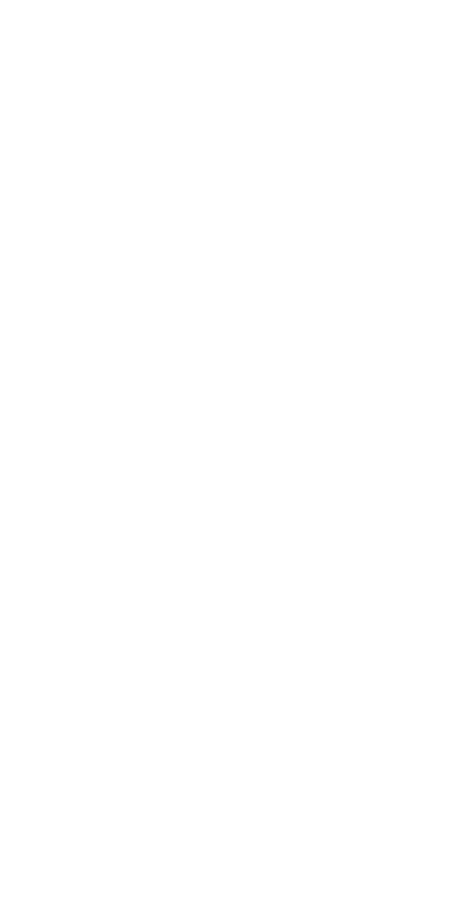
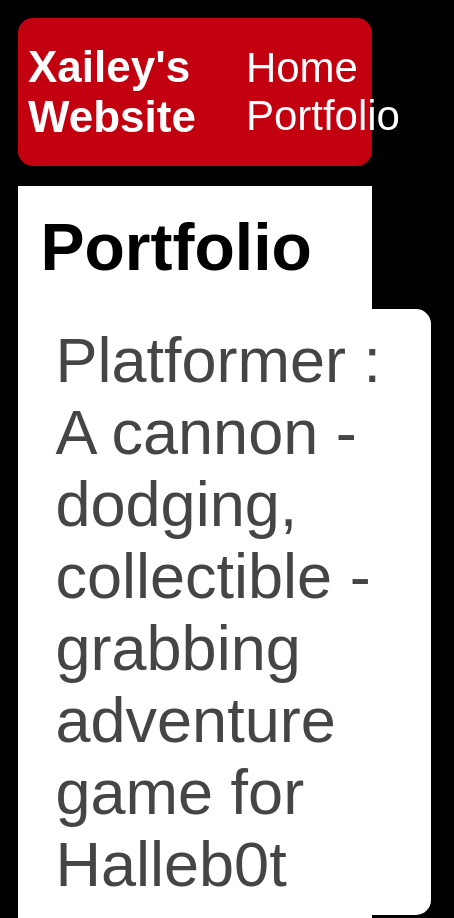
Before and after one commit to XaileyV/XaileyV.github.io, a plain HTML site: page portfolio.html in a window 390 px wide. Shown: the top 918 px of the page, 454 px wide, since content can reach past the window. Before the commit the page ends 844 px from the top, so only its background shows below. Drawn offline with Linux system fonts and the light colour scheme.

```diff
--- a/portfolio.html
+++ b/portfolio.html
@@ -0,0 +1,47 @@
+<!DOCTYPE html>
+<html>
+  <head>
+    <title>Xailey's Website</title>
+    <link rel="stylesheet" href="style.css" />
+  </head>
+  <body>
+    <div id="all-contents">
+      <nav>
+        <h1>Xailey's Website</h1>
+        <ul id="nav-ul">
+          <li class="nav-li">
+            <a class="nav-a" href="index.html">Home</a>
+          </li>
+          <li class="nav-li">
+            <a class="nav-a" href="portfolio.html">Portfolio</a>
+          </li>
+        </ul>
+      </nav>
+      <main>
+        <div class="content">
+          <h1>Portfolio</h1>
+          <ul id="portfolio">
+            <li>
+              <a href="projects/platformer/"
+                >Platformer : A cannon - dodging, collectible - grabbing
+                adventure game for Halleb0t</a
+              >
+            </li>
+            <li>
+              <a href="projects/bouncing-box/"
+                >Bouncing Box : A project that gives you a taste of game
+                development on the web
+              </a>
+            </li>
+            <li>
+              <a href="projects/circularity/"
+                >Circularity : A motion poem using random number generation and
+                velocity applied to circle shapes...</a
+              >
+            </li>
+          </ul>
+        </div>
+      </main>
+    </div>
+  </body>
+</html>
--- a/style.css
+++ b/style.css
@@ -1,5 +1,5 @@
 body {
-  background: rgb(204, 216, 218);
+  background: rgb(0, 0, 0);
   color: rgb(45, 45, 45);
   padding: 10px;
   font-family: arial;
@@ -11,7 +11,7 @@
 
 /* navigation menu */
 nav {
-  background: rgb(200, 163, 211);
+  background: rgb(194, 0, 16);
   margin: 0 auto;
   margin-bottom: 20px;
   display: flex;
@@ -39,7 +39,7 @@
 
 /* main container area beneath menu */
 main {
-  background: rgb(247, 241, 230);
+  background: rgb(255, 255, 255);
   display: flex;
 }
 .sidebar {
@@ -56,7 +56,7 @@
 
 /* portfolio styles */
 #interests {
-  border: 2px rgb(200, 163, 211) solid;
+  border: 2px rgb(194, 0, 16) solid;
   padding: 8px;
   border-radius: 15px 50px 30px;
 }
@@ -64,3 +64,76 @@
 h3 {
   margin: 0px;
 }
+.content h1 {
+  color: black;
+}
+
+#portfolio {
+  list-style-type: none;
+  padding-left: 0;
+}
+
+#portfolio li {
+  background: #fff;
+  padding: 10px;
+  border-radius: 10px;
+  margin-bottom: 10px;
+}
+
+#portfolio li:hover {
+  background: #eee;
+}
+
+#portfolio a {
+  text-decoration: none;
+  color: #454545;
+}
+/* responsive web design */
+@media screen and (min-width: 120px) and (max-width: 1080px) {
+  main {
+    height: 100ch;
+    zoom: 1.5;
+    display: grid;
+  }
+
+  h1 {
+    font-size: 44px;
+  }
+
+  h2 {
+    font-size: 42px;
+  }
+
+  h3 {
+    font-size: 36px;
+  }
+
+  #all-contents {
+    height: 100ch;
+    margin: none;
+  }
+
+  a {
+    font-size: 42px;
+  }
+
+  .sidebar {
+    margin-right: 0px;
+    justify-content: center;
+    align-items: center;
+  }
+
+  .sidebar-img {
+    width: 100%;
+  }
+
+  p,
+  li {
+    font-size: 24px;
+  }
+
+  .content {
+    align-content: center;
+    justify-content: center;
+  }
+}
```
Also changed, not shown: projects/bouncing-box/index.html (+11 -21 lines), projects/platformer/platformer.js (+15 -12 lines).
